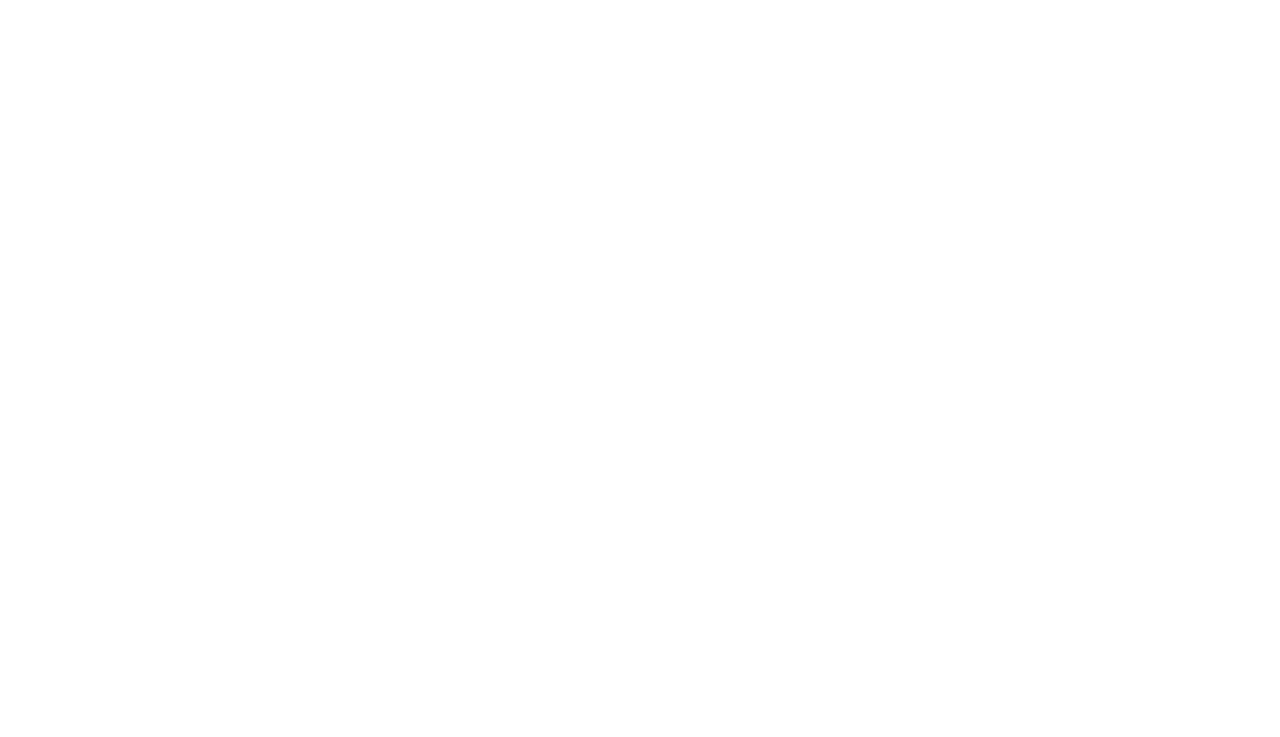
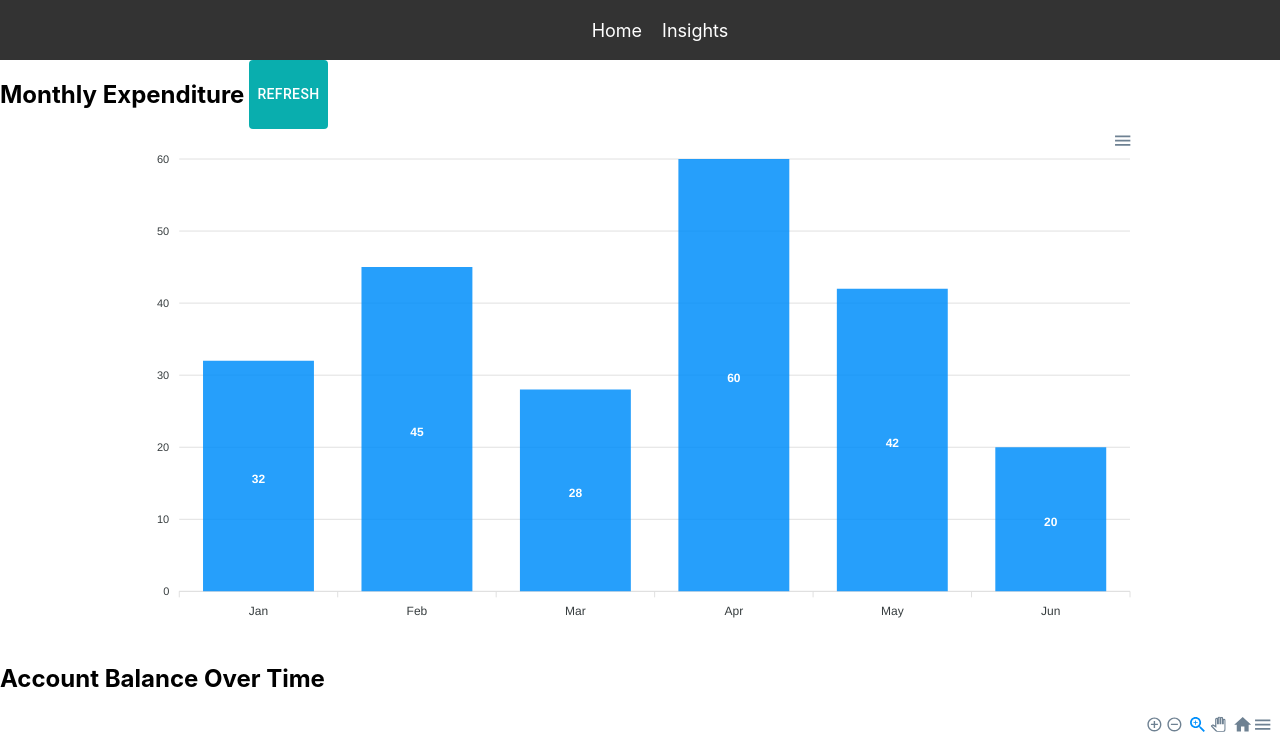
Before and after one commit to maxlee98/bank-app, a React (Create React App) app in the folder bank-app/: page /insights in a window 1280 px wide. Before the commit this address had no page. Shown: the top 737 px of the page. Built offline with nearby package versions, Linux system fonts and the light colour scheme; no server answers.

Commit message:
Added Insights, Navbar
Navbar to navigate between the home page and the insights page.

```diff
--- a/bank-app/package.json
+++ b/bank-app/package.json
@@ -10,9 +10,11 @@
     "@testing-library/jest-dom": "^5.16.5",
     "@testing-library/react": "^13.4.0",
     "@testing-library/user-event": "^13.5.0",
+    "apexcharts": "^3.37.0",
     "axios": "^1.3.2",
     "formik": "^2.2.9",
     "react": "^18.2.0",
+    "react-apexcharts": "^1.4.0",
     "react-dom": "^18.2.0",
     "react-router-dom": "^6.8.0",
     "react-scripts": "5.0.1",
--- a/bank-app/src/App.js
+++ b/bank-app/src/App.js
@@ -1,9 +1,10 @@
 import React from "react";
 import { Routes, Route, BrowserRouter } from "react-router-dom";
 import Home from "./pages/Home";
-
+import Navbar from "./components/Navbar";
 import LoginNice from "./pages/LoginNice";
 import RegisterNice from "./pages/RegisterNice";
+import Insights from "./pages/Insights";
 
 export default function App() {
   return (
@@ -12,7 +13,24 @@
         <Route path="/" element={<LoginNice />} />
         <Route path="/login" element={<LoginNice />} />
         <Route path="/register" element={<RegisterNice />} />
-        <Route path="/home" element={<Home />} />
+        <Route
+          path="/home"
+          element={
+            <>
+              <Navbar />
+              <Home />
+            </>
+          }
+        />
+        <Route
+          path="/insights"
+          element={
+            <>
+              <Navbar />
+              <Insights />
+            </>
+          }
+        />
       </Routes>
     </BrowserRouter>
   );
--- /dev/null
+++ b/bank-app/src/components/Navbar.css
@@ -0,0 +1,29 @@
+.navbar {
+  display: flex;
+  justify-content: center;
+  align-items: center;
+  height: 60px;
+  background-color: #333;
+  color: #fff;
+  width: 100%;
+}
+
+.navbar-nav {
+  display: flex;
+  justify-content: center;
+}
+
+.nav-item {
+  margin: 0 10px;
+  list-style-type: none;
+}
+
+.nav-link {
+  color: #fff;
+  text-decoration: none;
+  font-size: 18px;
+}
+
+.navbar a:hover {
+  background-color: rgb(3, 144, 191);
+}
--- /dev/null
+++ b/bank-app/src/components/Navbar.jsx
@@ -0,0 +1,24 @@
+import React from "react";
+import { Link } from "react-router-dom";
+import "./Navbar.css";
+
+const Navbar = () => {
+  return (
+    <nav className="navbar">
+      <ul className="navbar-nav">
+        <li className="nav-item">
+          <Link to="/home" className="nav-link">
+            Home
+          </Link>
+        </li>
+        <li className="nav-item">
+          <Link to="/insights" className="nav-link">
+            Insights
+          </Link>
+        </li>
+      </ul>
+    </nav>
+  );
+};
+
+export default Navbar;
--- /dev/null
+++ b/bank-app/src/data/insightsData.js
@@ -0,0 +1,53 @@
+export const monthlyExpenditureData = {
+  series: [
+    {
+      name: "Expenditure",
+      data: [32, 45, 28, 60, 42, 20],
+    },
+  ],
+  options: {
+    chart: {
+      type: "bar",
+      height: 100,
+    },
+    plotOptions: {
+      bar: {
+        horizontal: false,
+      },
+    },
+    xaxis: {
+      categories: ["Jan", "Feb", "Mar", "Apr", "May", "Jun"],
+    },
+  },
+};
+
+export const lineChartData = {
+  series: [
+    {
+      name: "Balance",
+      data: [32, 45, 28, 60, 42, 20, 80, 30, 40, 50, 60, 70],
+    },
+  ],
+  options: {
+    chart: {
+      type: "line",
+      height: 350,
+    },
+    xaxis: {
+      categories: [
+        "Jan",
+        "Feb",
+        "Mar",
+        "Apr",
+        "May",
+        "Jun",
+        "Jul",
+        "Aug",
+        "Sep",
+        "Oct",
+        "Nov",
+        "Dec",
+      ],
+    },
+  },
+};
--- a/bank-app/src/pages/Home.jsx
+++ b/bank-app/src/pages/Home.jsx
@@ -49,6 +49,7 @@
         });
 
       const accountID = account.id;
+      localStorage.setItem("accountID", account.id);
       axios
         .get(`http://localhost:4000/api/get-account-transactions/${accountID}`)
         .then((response) => {
--- /dev/null
+++ b/bank-app/src/pages/Insights.jsx
@@ -0,0 +1,68 @@
+import React, { useEffect, useState } from "react";
+import Chart from "react-apexcharts";
+import { monthlyExpenditureData, lineChartData } from "../data/insightsData";
+import axios from "axios";
+import { Button } from "@mui/material";
+import updateMonthlyExpenditure from "../utils/monthlyExpenditure";
+
+export default function Insights() {
+  const [monthlyExpenditure, setMonthlyExpenditure] = useState(
+    monthlyExpenditureData
+  );
+
+  useEffect(() => {
+    const accountID = localStorage.getItem("accountID");
+    axios
+      .get(`http://localhost:4000/api/monthly-transaction-summary/${accountID}`)
+      .then((response) => {
+        setMonthlyExpenditure(updateMonthlyExpenditure(response.data));
+      });
+  }, []);
+
+  const handleRefreshButton = (event) => {
+    event.preventDefault();
+    console.log("Refresh Button Clicked!");
+    console.log(monthlyExpenditure);
+    const accountID = localStorage.getItem("accountID");
+    axios
+      .get(`http://localhost:4000/api/monthly-transaction-summary/${accountID}`)
+      .then((response) => {
+        setMonthlyExpenditure(updateMonthlyExpenditure(response.data));
+      });
+    console.log(monthlyExpenditure);
+  };
+
+  return (
+    <div>
+      <div style={{ display: "flex", justifyContent: "flex-start" }}>
+        <h2>Monthly Expenditure</h2>
+        <Button
+          style={{
+            backgroundColor: "#09aeae",
+            color: "white",
+            marginLeft: "5px",
+          }}
+          onClick={handleRefreshButton}
+        >
+          Refresh
+        </Button>
+      </div>
+      <div style={{ width: "100%", display: "flex", justifyContent: "center" }}>
+        <Chart
+          options={monthlyExpenditure.options}
+          series={monthlyExpenditure.series}
+          type="bar"
+          width={1000}
+          height={500}
+        />
+      </div>
+
+      <h2>Account Balance Over Time</h2>
+      <Chart
+        options={lineChartData.options}
+        series={lineChartData.series}
+        type="line"
+      />
+    </div>
+  );
+}
--- /dev/null
+++ b/bank-app/src/utils/monthlyExpenditure.js
@@ -0,0 +1,29 @@
+export default function updateMonthlyExpenditure(newData) {
+  const amountData = newData.map((obj) => obj.total_amount);
+  const monthData = newData.map((obj) => obj.month);
+
+  const monthlyExpenditureData = {
+    series: [
+      {
+        name: "Expenditure",
+        data: amountData,
+      },
+    ],
+    options: {
+      chart: {
+        type: "bar",
+        height: 100,
+      },
+      plotOptions: {
+        bar: {
+          horizontal: false,
+        },
+      },
+      xaxis: {
+        date: monthData,
+      },
+    },
+  };
+
+  return monthlyExpenditureData;
+}
```
Also changed, not shown: 2 other files (tests, documents, lock files or other folders).
